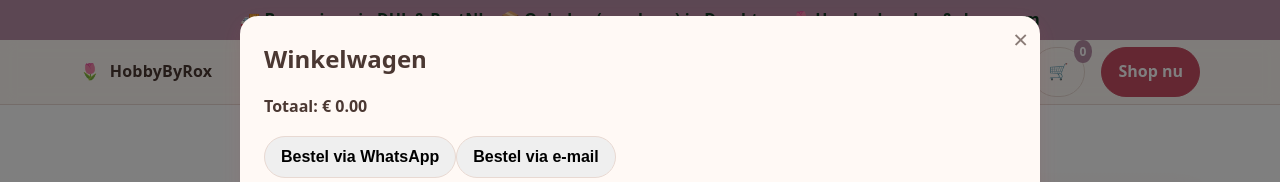
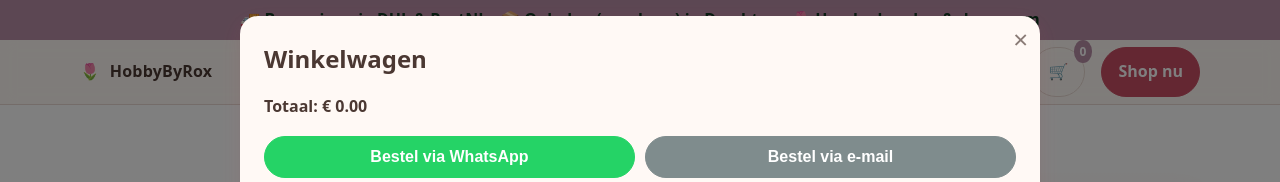
Before and after one commit to gyatboy19/hobbybyrox-site, a plain HTML site: page index.html in a window 1280 px wide. Both pictures are taken after a click on the link "Winkelwagen". Shown: the top 182 px of the page. Drawn offline with Linux system fonts and the light colour scheme.

Commit message:
Update merged214142.css

```diff
--- a/merged.css
+++ b/merged.css
@@ -86,10 +86,13 @@ footer:hover #adminFooterLink{opacity:.4}
 #adminFooterLink:hover{opacity:1}
 .btn.icon-btn{width:44px;height:44px;padding:0;border-radius:50%;font-size:20px;position:relative;}
 .btn.icon-btn .qty-badge{position:absolute;top:-6px;right:-6px;min-width:20px;height:20px;padding:0 6px;border-radius:999px;display:grid;place-items:center;font-size:12px;line-height:1;background:var(--accent-2);color:#fff;border:2px solid var(--bg);box-shadow:var(--shadow);}
+.checkout-buttons { display: flex; gap: 10px; margin-top: 16px; }
+.checkout-buttons .btn { flex: 1; }
+.btn.whatsapp { background-color: #25D366; color: white; border-color: #25D366; }
+.btn.email { background-color: #7f8c8d; color: white; border-color: #7f8c8d; }
 :root{color-scheme:only light}
 @media(prefers-color-scheme:dark){:root{--bg:#FFF9F5;--bg-alt:#FDECEC;--text:#4B3832;--muted:#7a5f58;--border:#E8D9D2;--surface:#FFFFFF;--accent:#C94F65;--accent-2:#B98EA7;}}
 html,body{background:var(--bg)!important}
-
 
 /* ================== MOBILE STYLES V3 (Final Fix) ================== */
 @media (max-width: 980px) {
```
